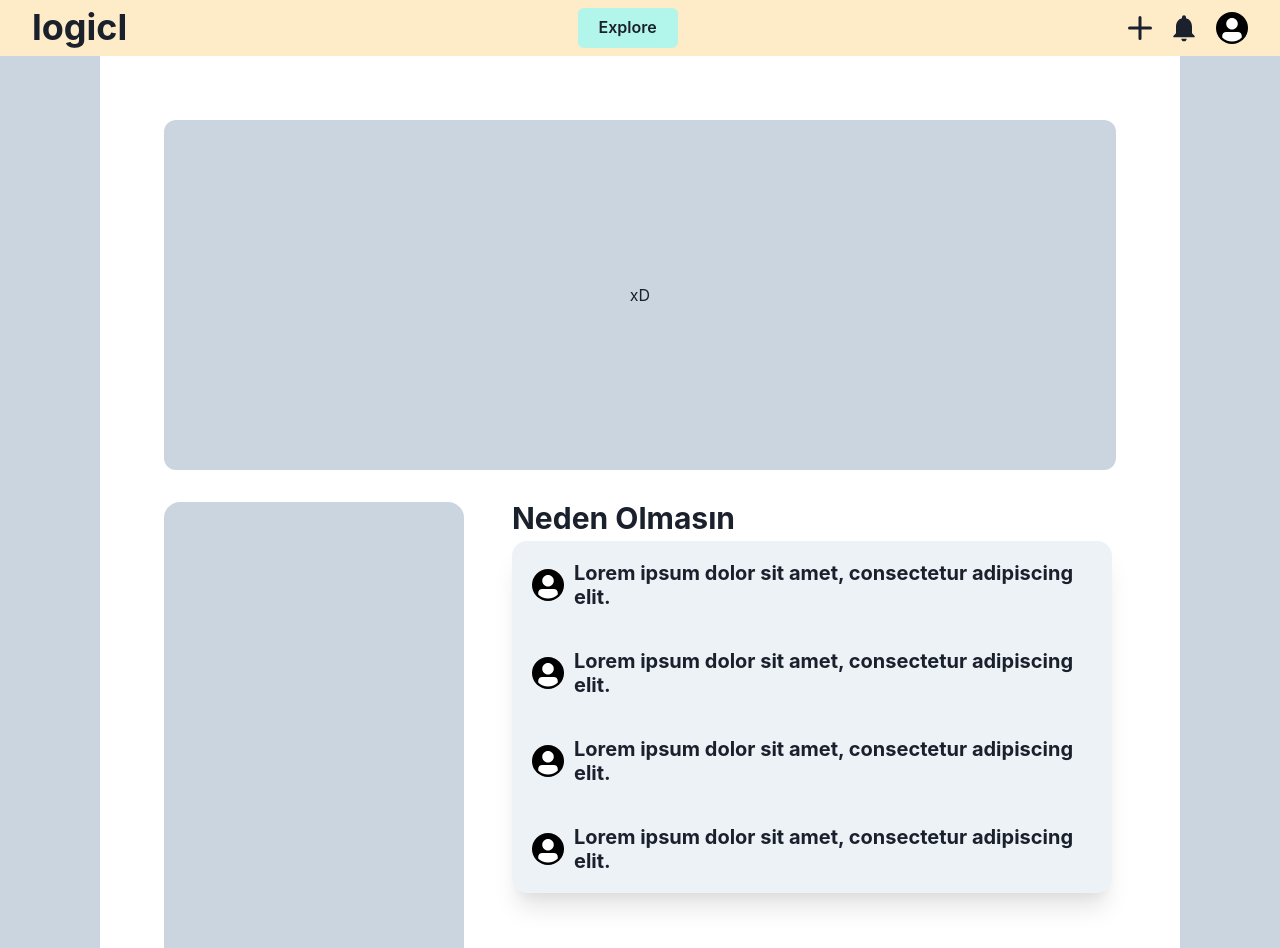
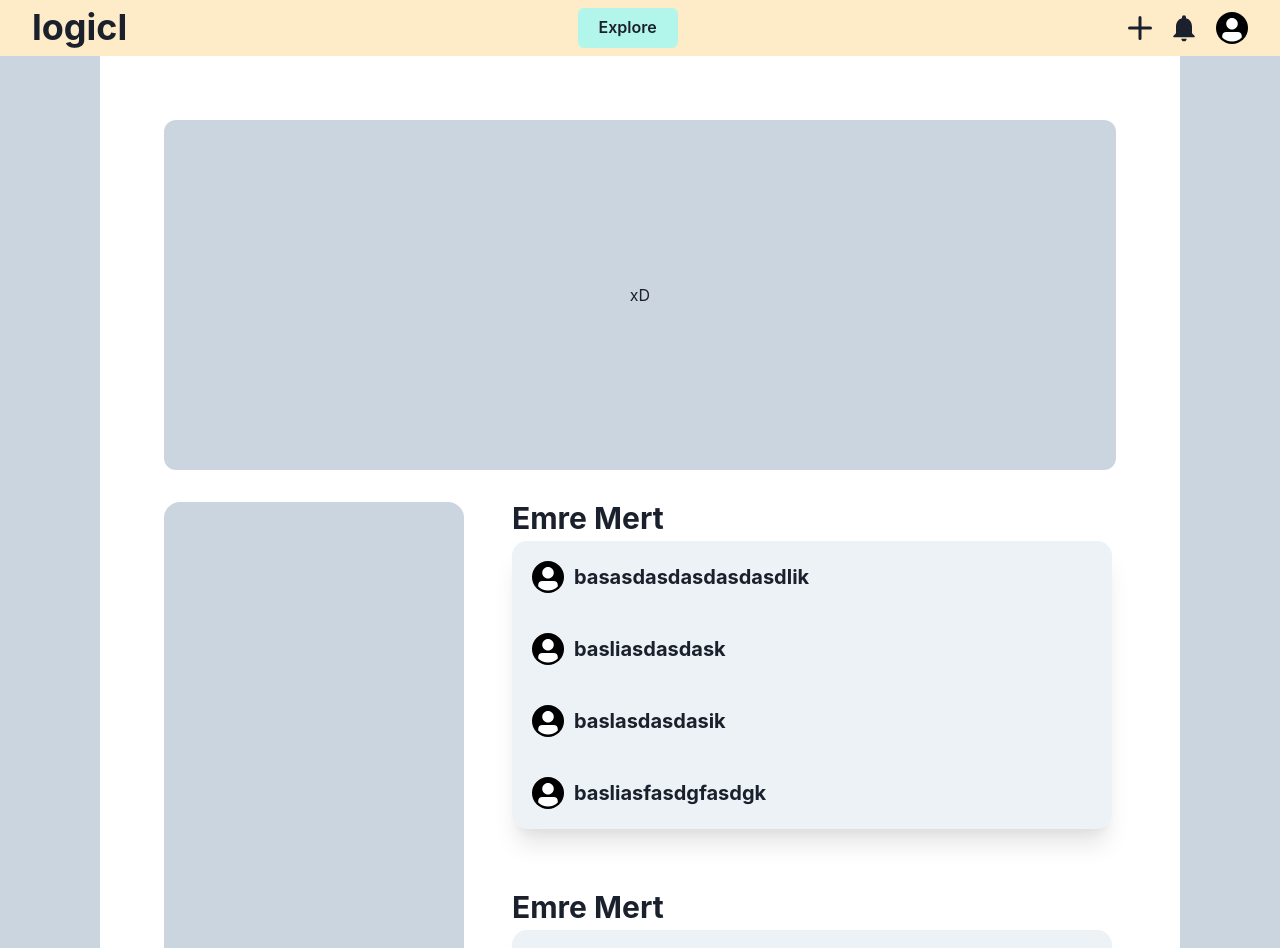
Before and after one commit to keremesen/logicl-poc, a React (Create React App) app: page / in a window 1280 px wide. Shown: the top 948 px of the page. Built offline with nearby package versions, Linux system fonts and the light colour scheme; no server answers.

Commit message:
Refactoring Components

```diff
--- a/src/Pages/ExplorePage.js
+++ b/src/Pages/ExplorePage.js
@@ -13,22 +13,30 @@ const ExplorePage = () => {
         flexDirection="column"
         align="center"
       >
-        <IdeaPreview />
-        <IdeaPreview />
-        <IdeaPreview />
-        <IdeaPreview />
-        <IdeaPreview />
-        <IdeaPreview />
-        <IdeaPreview />
-        <IdeaPreview />
-        <IdeaPreview />
-        <IdeaPreview />
-        <IdeaPreview />
-        <IdeaPreview />
-        <IdeaPreview />
-        <IdeaPreview />
-        <IdeaPreview />
-        <IdeaPreview />
+        <IdeaPreview
+          title="Baslik"
+          text="lorem ipsum gerisini bbilmiyombil miyombilmiyom bilmiyomi bilmiyom lmiyom"
+          avatar=""
+          rating="31"
+        />
+        <IdeaPreview
+          title="Baslik"
+          text="lorem ipsum gerisini bilmiyom"
+          avatar=""
+          rating="31"
+        />
+        <IdeaPreview
+          title="Baslik"
+          text="lorem ipsum gerisini bilmiyom"
+          avatar=""
+          rating="31"
+        />
+        <IdeaPreview
+          title="Baslik"
+          text="lorem ipsum gerisini bilmiyom"
+          avatar=""
+          rating="31"
+        />
       </Flex>
     </Flex>
   );
--- a/src/Pages/Main.js
+++ b/src/Pages/Main.js
@@ -2,6 +2,24 @@ import { Flex, Text } from "@chakra-ui/react";
 import IdeaGroup from "../components/IdeaGroup";
 import Menu from "../components/Menu";
 
+const ideas = [
+  {
+    title: "basasdasdasdasdasdlik",
+    avatar: "",
+  },
+  {
+    title: "basliasdasdask",
+    avatar: "",
+  },
+  {
+    title: "baslasdasdasik",
+    avatar: "",
+  },
+  {
+    title: "basliasfasdgfasdgk",
+    avatar: "",
+  },
+];
 function Main() {
   return (
     <>
@@ -20,9 +38,10 @@ function Main() {
         <Flex flexDirection="row">
           <Menu />
           <Flex flexDirection="column" marginLeft="48px">
-            <IdeaGroup />
-            <IdeaGroup />
-            <IdeaGroup />
+            <IdeaGroup list={ideas} title="Emre Mert" />
+            <IdeaGroup list={ideas} title="Emre Mert" />
+            <IdeaGroup list={ideas} title="Emre Mert" />
+            <IdeaGroup list={ideas} title="Emre Mert" />
           </Flex>
         </Flex>
       </Flex>
--- a/src/components/IdeaGroup.js
+++ b/src/components/IdeaGroup.js
@@ -1,10 +1,12 @@
 import React from "react";
 import { Flex, Heading, Avatar } from "@chakra-ui/react";
-const IdeaGroup = () => {
+
+const IdeaGroup = ({ title, list }) => {
+
   return (
     <Flex direction="column" my="30px">
       <Heading size="lg" mb="5px">
-        Neden Olmasın
+        {title}
       </Heading>
       <Flex
         direction="column"
@@ -15,7 +17,9 @@ const IdeaGroup = () => {
         transition="200ms ease-in-out"
         boxShadow="xl"
       >
+        {list.map((idea,index) => (
           <Flex
+            key={index}
             direction="row"
             bgColor="transparent"
             p="15px"
@@ -25,63 +29,14 @@ const IdeaGroup = () => {
             transition="200ms ease-in-out"
             cursor="pointer"
             _hover={{ background: "gray.200" }}
+
           >
-          <Avatar boxSize={8} bgColor="#000" mr="10px" />
-          <Heading size="md">
-            Lorem ipsum dolor sit amet, consectetur adipiscing elit.
+            <Avatar boxSize={8} bgColor="#000" mr="10px" src={idea.avatar} />
+            <Heading size="md" _selection={{background:"teal.300"}}>
+              {idea.title}
             </Heading>
           </Flex>
-
-        <Flex
-          direction="row"
-          bgColor="transparent"
-          p="15px"
-          align="center"
-          borderRadius="15px"
-          m="5px"
-          transition="200ms ease-in-out"
-          cursor="pointer"
-          _hover={{ background: "gray.200" }}
-        >
-          <Avatar boxSize={8} bgColor="#000" mr="10px" />
-          <Heading size="md">
-            Lorem ipsum dolor sit amet, consectetur adipiscing elit.
-          </Heading>
-        </Flex>
-
-        <Flex
-          direction="row"
-          bgColor="transparent"
-          p="15px"
-          align="center"
-          borderRadius="15px"
-          m="5px"
-          transition="200ms ease-in-out"
-          cursor="pointer"
-          _hover={{ background: "gray.200" }}
-        >
-          <Avatar boxSize={8} bgColor="#000" mr="10px" />
-          <Heading size="md">
-            Lorem ipsum dolor sit amet, consectetur adipiscing elit.
-          </Heading>
-        </Flex>
-
-        <Flex
-          direction="row"
-          bgColor="transparent"
-          p="15px"
-          align="center"
-          borderRadius="15px"
-          m="5px"
-          transition="200ms ease-in-out"
-          cursor="pointer"
-          _hover={{ background: "gray.200" }}
-        >
-          <Avatar boxSize={8} bgColor="#000" mr="10px" />
-          <Heading size="md">
-            Lorem ipsum dolor sit amet, consectetur adipiscing elit.
-          </Heading>
-        </Flex>
+        ))}
       </Flex>
     </Flex>
   );
--- a/src/components/IdeaPreview.js
+++ b/src/components/IdeaPreview.js
@@ -3,7 +3,7 @@ import React from "react";
 import { Avatar } from "@chakra-ui/react";
 import { StarIcon } from "@chakra-ui/icons";
 
-const IdeaPreview = () => {
+const IdeaPreview = ({ title, text, avatar, rating }) => {
   return (
     <Flex
       w="70%"
@@ -14,19 +14,18 @@ const IdeaPreview = () => {
       boxShadow="lg"
       cursor="pointer"
       _hover={{ background: "gray.300" }}
+      justifyContent="space-between"
+      padding={4}
     >
-      <Avatar boxSize={8} bgColor="#000" mr="10px" ml="3%" mt="2%" />
-      <Flex direction="column">
-        <Heading size="md" mt="20px">
-          Lorem ipsum dolor sit amet, consectetur adipiscing elit.
-        </Heading>
-        <Text fontSize="lg">
-          Lorem ipsum dolor sit amet, consectetur adipiscing elit. Nullam sit
-          amet convallis tellus, sed placerat odio.
-        </Text>
+      <Flex width="100%">
+        <Avatar boxSize={8} bgColor="#000" src={avatar} mr={4} />
+        <Flex direction="column">
+          <Heading size="md">{title}</Heading>
+          <Text fontSize="lg">{text}</Text>
+        </Flex>
       </Flex>
       <Flex mr="10px" ml="130px" mt="2%">
-        <Text mr="5px">5</Text>
+        <Text mr="5px">{rating}</Text>
         <StarIcon w={5} h={6} />
       </Flex>
     </Flex>
```
Lines whose indentation alone changed are shown as unchanged.
